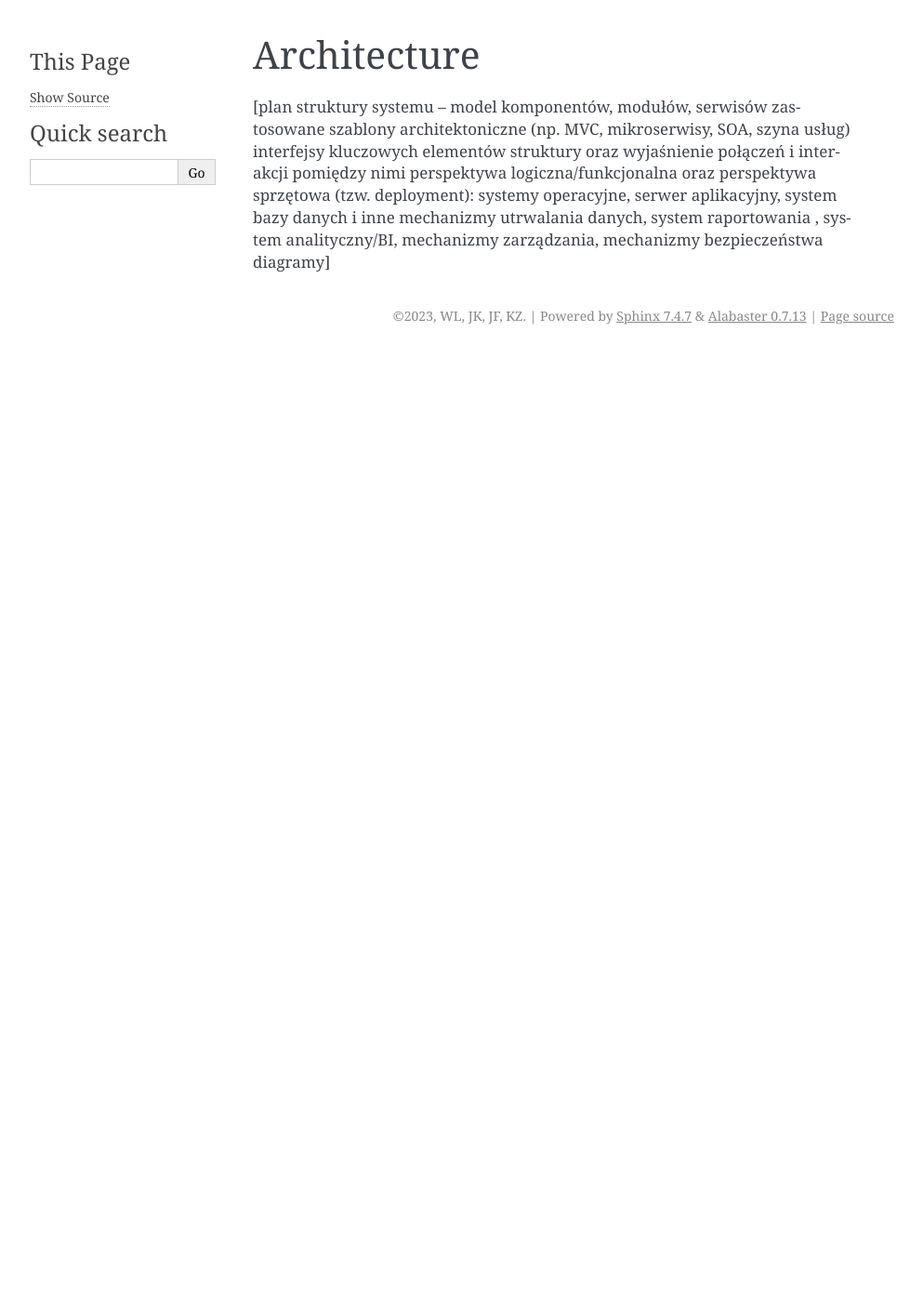
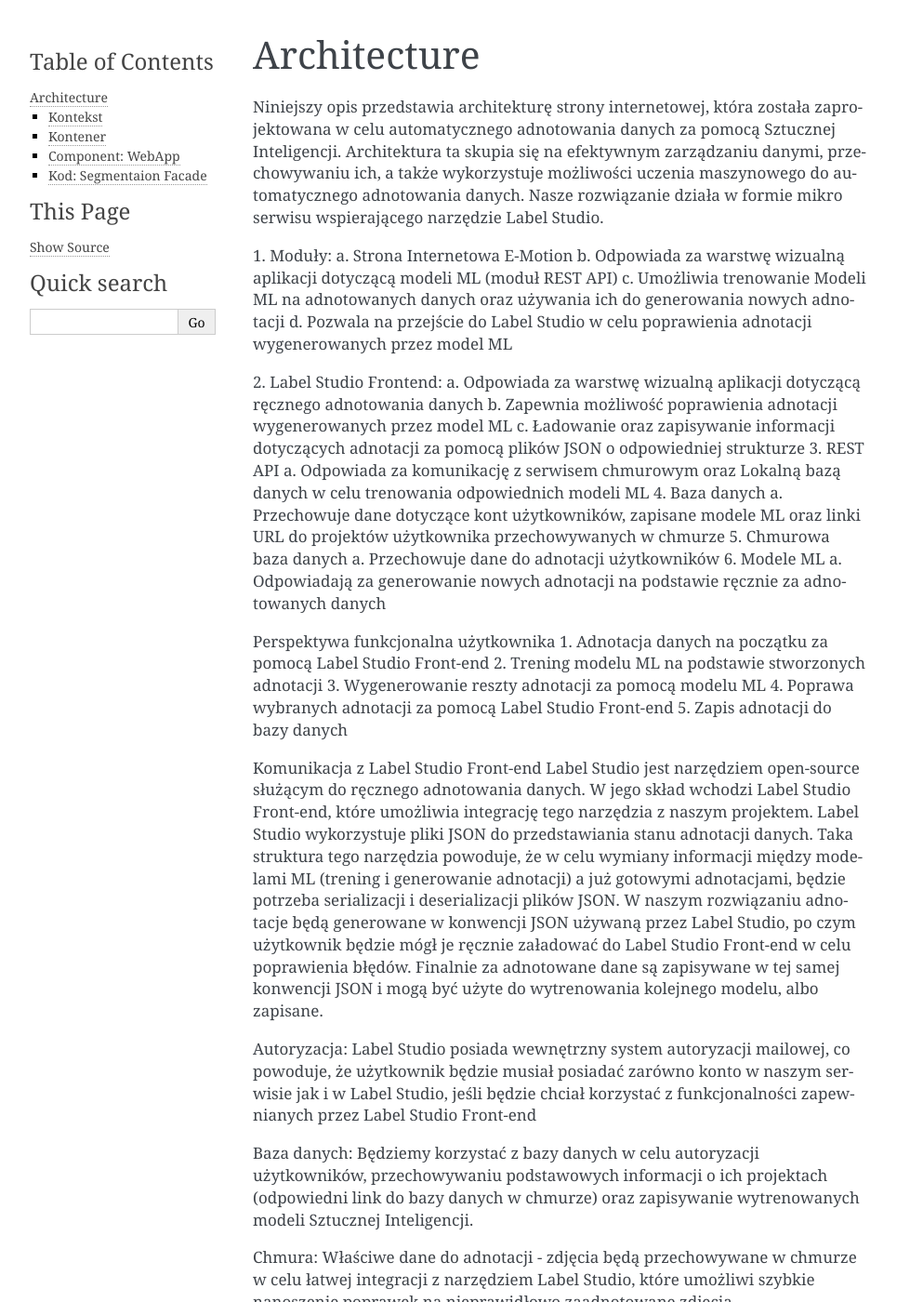
Before and after one commit to Kieru18/e-motion, a Sphinx documentation site: the page built from docs/source/architecture.rst, in a window 1280 px wide and 1400 px high. Shown: the whole window at 93% size, without its empty margins (148-1141 px from the left). Built offline with Sphinx 7.4.7, drawn with Linux system fonts in a browser that asks for light colours; some of the changed text lies outside the part shown.

Commit message:
add architecture docs

```diff
--- a/docs/source/architecture.rst
+++ b/docs/source/architecture.rst
@@ -1,8 +1,70 @@
 Architecture
 ============
+Niniejszy opis przedstawia architekturę strony internetowej, która została zaprojektowana w celu automatycznego adnotowania danych za pomocą Sztucznej Inteligencji.
+Architektura ta skupia się na efektywnym zarządzaniu danymi, przechowywaniu ich, a także wykorzystuje możliwości uczenia maszynowego do automatycznego adnotowania danych.
+Nasze rozwiązanie działa w formie mikro serwisu wspierającego narzędzie Label Studio.
 
-[plan struktury systemu – model komponentów, modułów, serwisów
-zastosowane szablony architektoniczne (np. MVC, mikroserwisy, SOA, szyna usług)
-interfejsy kluczowych elementów struktury oraz wyjaśnienie połączeń i interakcji pomiędzy nimi
-perspektywa logiczna/funkcjonalna oraz perspektywa sprzętowa (tzw. deployment): systemy operacyjne,  serwer aplikacyjny, system bazy danych i inne mechanizmy utrwalania danych, system raportowania , system analityczny/BI, mechanizmy zarządzania, mechanizmy bezpieczeństwa
-diagramy]
+1. Moduły:
+a. Strona Internetowa E-Motion
+b. Odpowiada za warstwę wizualną aplikacji dotyczącą modeli ML (moduł REST API)
+c. Umożliwia trenowanie Modeli ML na adnotowanych danych oraz używania ich do generowania nowych adnotacji
+d. Pozwala na przejście do Label Studio w celu poprawienia adnotacji wygenerowanych przez model ML
+
+2. Label Studio Frontend:
+a.      Odpowiada za warstwę wizualną aplikacji dotyczącą ręcznego adnotowania danych
+b.      Zapewnia możliwość poprawienia adnotacji wygenerowanych przez model ML
+c.       Ładowanie oraz zapisywanie informacji dotyczących adnotacji za pomocą plików JSON o odpowiedniej strukturze
+3. REST API
+a. Odpowiada za komunikację z serwisem chmurowym oraz Lokalną bazą danych w celu trenowania odpowiednich modeli ML
+4. Baza danych
+a. Przechowuje dane dotyczące kont użytkowników, zapisane modele ML oraz linki URL do projektów użytkownika przechowywanych w chmurze
+5. Chmurowa baza danych
+a. Przechowuje dane do adnotacji użytkowników
+6. Modele ML
+a. Odpowiadają za generowanie nowych adnotacji na podstawie ręcznie za adnotowanych danych
+
+Perspektywa funkcjonalna użytkownika
+1. Adnotacja danych na początku za pomocą Label Studio Front-end
+2. Trening modelu ML na podstawie stworzonych adnotacji
+3. Wygenerowanie reszty adnotacji za pomocą modelu ML
+4. Poprawa wybranych adnotacji za pomocą Label Studio Front-end
+5. Zapis adnotacji do bazy danych
+
+Komunikacja z Label Studio Front-end
+Label Studio jest narzędziem open-source służącym do ręcznego adnotowania danych.
+W jego skład wchodzi Label Studio Front-end, które umożliwia integrację tego narzędzia z naszym projektem.
+Label Studio wykorzystuje pliki JSON do przedstawiania stanu adnotacji danych.
+Taka struktura tego narzędzia powoduje, że w celu wymiany informacji między modelami ML (trening i generowanie adnotacji) a już gotowymi adnotacjami, będzie potrzeba serializacji i deserializacji plików JSON.
+W naszym rozwiązaniu adnotacje będą generowane w konwencji JSON używaną przez Label Studio, po czym użytkownik będzie mógł je ręcznie załadować do Label Studio Front-end w celu poprawienia błędów.
+Finalnie za adnotowane dane są zapisywane w tej samej konwencji JSON i mogą być użyte do wytrenowania kolejnego modelu, albo zapisane.
+
+Autoryzacja:
+Label Studio posiada wewnętrzny system autoryzacji mailowej, co powoduje, że użytkownik będzie musiał posiadać zarówno konto w naszym serwisie jak i w Label Studio, jeśli będzie chciał korzystać z funkcjonalności zapewnianych przez Label Studio Front-end
+
+Baza danych:
+Będziemy korzystać z bazy danych w celu autoryzacji użytkowników, przechowywaniu podstawowych informacji o ich projektach (odpowiedni link do bazy danych w chmurze) oraz zapisywanie wytrenowanych modeli Sztucznej Inteligencji.
+
+Chmura:
+Właściwe dane do adnotacji - zdjęcia będą przechowywane w chmurze w celu łatwej integracji z narzędziem Label Studio, które umożliwi szybkie nanoszenie poprawek na nieprawidłowo zaadnotowane zdjęcia.
+
+Diagram C4:
+
+Kontekst
+----------
+.. image:: images/Context.png
+    :width: 600
+
+Kontener
+----------
+.. image:: images/Container.png
+    :width: 600
+
+Component: WebApp
+----------
+.. image:: images/Component_WepApp.png
+    :width: 600
+
+Kod: Segmentaion Facade
+----------
+.. image:: images/SegmentationFacade.png
+    :width: 600
```
Also changed, not shown: docs/source/images/Component_WepApp.PNG (added), docs/source/images/Container.PNG (added), docs/source/images/Context.PNG (added), docs/source/images/SegmentationFacade.PNG (added).
